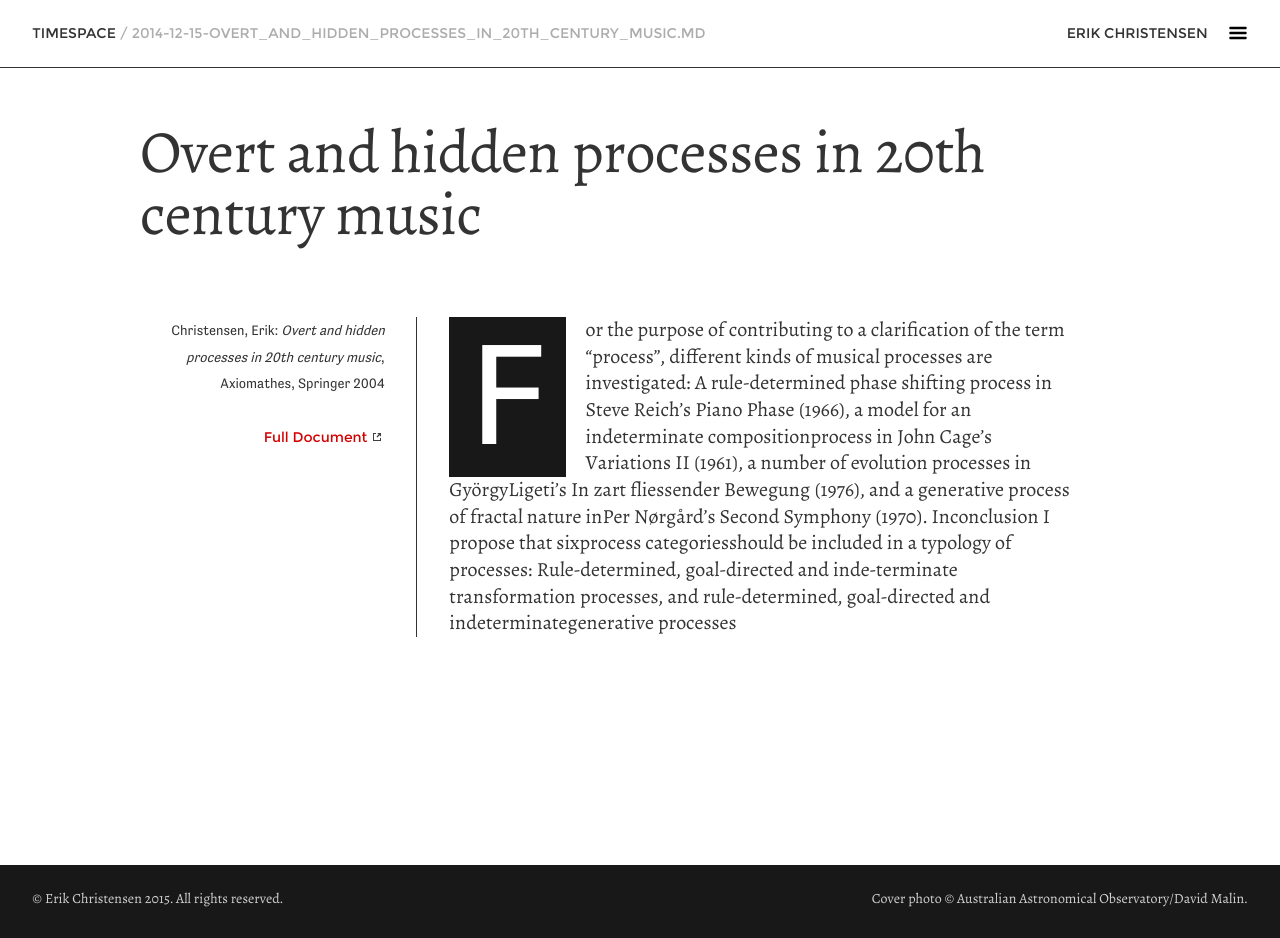
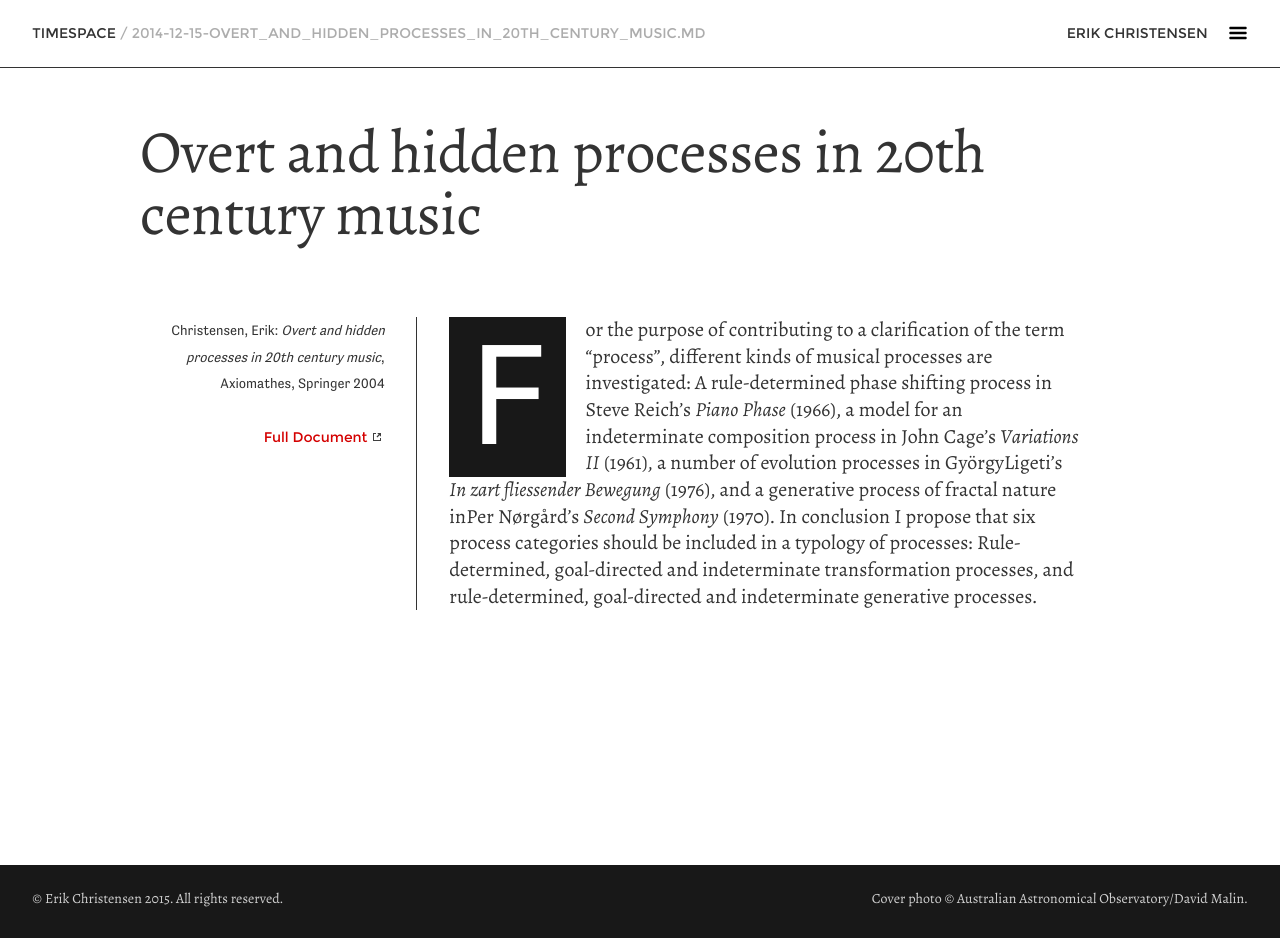
Before and after one commit to netlifydemo/cms-demo, a Jekyll site: the page built from _articles/2014-12-15-Overt_and_hidden_processes_in_20th_century_music.md, in a window 1280 px wide. Built offline with Jekyll 4.4.1, drawn with Linux system fonts in a browser that asks for light colours.

Commit message:
Updated Article Overt and hidden processes in 20th century music

```diff
--- a/_articles/2014-12-15-Overt_and_hidden_processes_in_20th_century_music.md
+++ b/_articles/2014-12-15-Overt_and_hidden_processes_in_20th_century_music.md
@@ -7,15 +7,8 @@ bib: "Christensen, Erik: *Overt and hidden processes in 20th century music*, Axi
 links:
   - label: Full Document
     url: "https://www.academia.edu/516212/Overt_and_hidden_processes_in_20th_century_music"
-docs: null
+docs: []
 ---
 
-For the purpose of contributing to a clariﬁcation of the term “process”, different kinds of musical processes are investigated: A rule-determined phase shifting process in Steve Reich’s
-Piano Phase
-(1966), a model for an indeterminate compositionprocess in John Cage’s
-Variations II
-(1961), a number of evolution processes in GyörgyLigeti’s
-In zart ﬂiessender Bewegung
-(1976), and a generative process of fractal nature inPer Nørgård’s
-Second Symphony
-(1970). Inconclusion I propose that sixprocess categoriesshould be included in a typology of processes: Rule-determined, goal-directed and inde-terminate transformation processes, and rule-determined, goal-directed and indeterminategenerative processes
+For the purpose of contributing to a clariﬁcation of the term “process”, different kinds of musical processes are investigated: A rule-determined phase shifting process in Steve Reich’s _Piano Phase_ (1966), a model for an indeterminate composition process in John Cage’s _Variations II_ (1961), a number of evolution processes in GyörgyLigeti’s _In zart ﬂiessender Bewegung_ (1976), and a generative process of fractal nature inPer Nørgård’s
+_Second Symphony_ (1970). In conclusion I propose that six process categories should be included in a typology of processes: Rule-determined, goal-directed and indeterminate transformation processes, and rule-determined, goal-directed and indeterminate generative processes.
```
